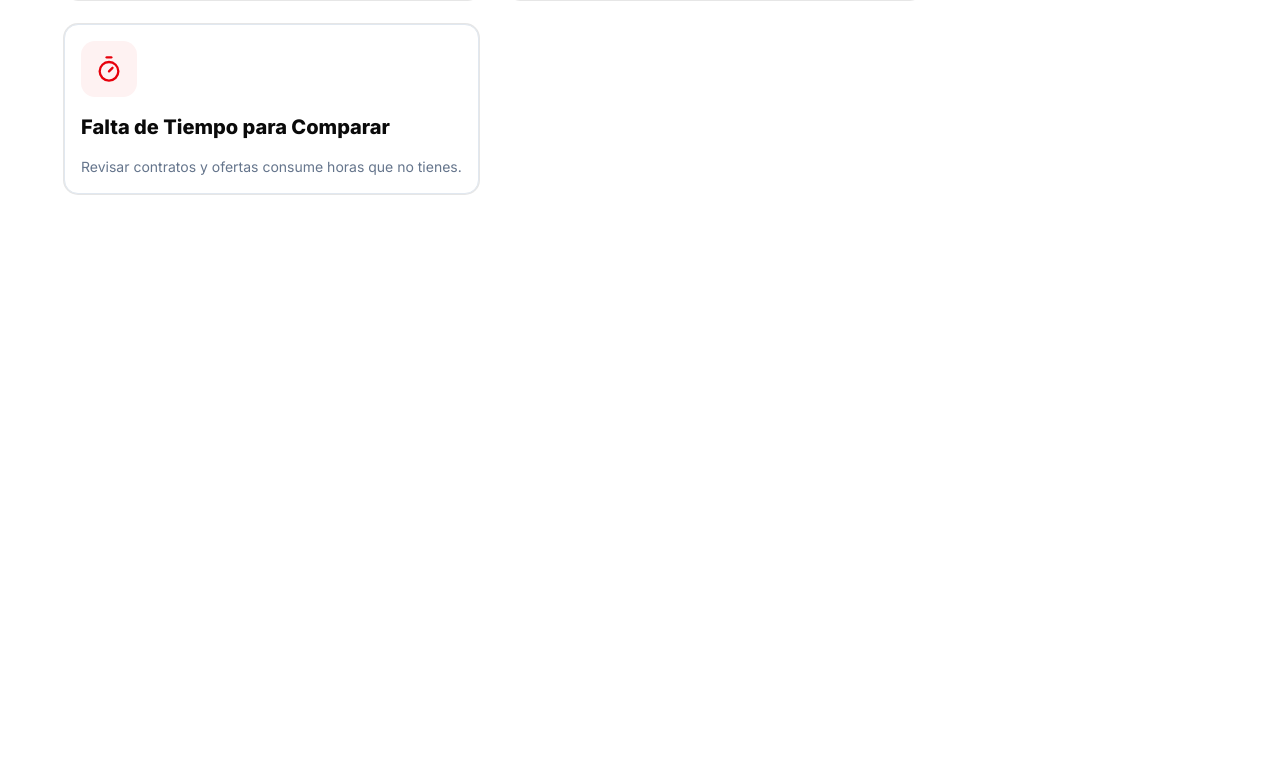
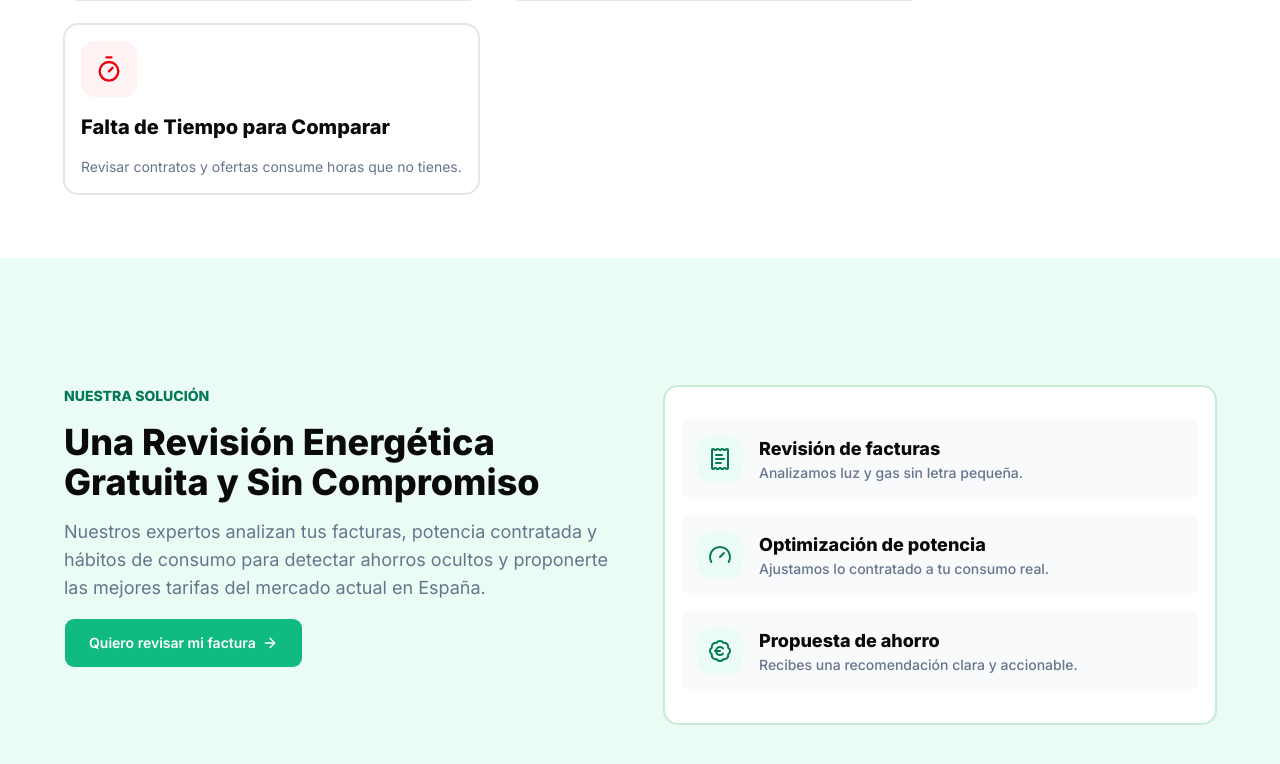
Before and after one commit to babaquero07/ener-ahorro, a Next.js app: page / in a window 1280 px wide. Shown: the part 1350-2114 px from the top of the page. Before the commit the page ends 1608 px from the top, so only its background shows below. Built offline with nearby package versions, Linux system fonts and the light colour scheme.

Commit message:
feat: add Solution component to main page for showcasing energy review services

```diff
--- a/app/page.tsx
+++ b/app/page.tsx
@@ -1,5 +1,6 @@
 import { ClientProblemSection } from "@/components/home/client-problem-section"
 import { Hero } from "@/components/home/hero"
+import { Solution } from "@/components/home/solution"
 import { Metadata } from "next"
 
 export const metadata: Metadata = {
@@ -68,6 +69,7 @@ export default function Page() {
     <main className="flex h-full flex-col">
       <Hero />
       <ClientProblemSection />
+      <Solution />
     </main>
   )
 }
--- /dev/null
+++ b/components/home/solution.tsx
@@ -0,0 +1,91 @@
+import Link from "next/link"
+import { Button } from "@/components/ui/button"
+import {
+  ArrowRightIcon,
+  BadgeEuro,
+  Gauge,
+  LucideIcon,
+  ReceiptText,
+} from "lucide-react"
+import { Card, CardContent } from "@/components/ui/card"
+
+const solutionsCards: {
+  icon: LucideIcon
+  title: string
+  description: string
+}[] = [
+  {
+    icon: ReceiptText,
+    title: "Revisión de facturas",
+    description: "Analizamos luz y gas sin letra pequeña.",
+  },
+  {
+    icon: Gauge,
+    title: "Optimización de potencia",
+    description: "Ajustamos lo contratado a tu consumo real.",
+  },
+  {
+    icon: BadgeEuro,
+    title: "Propuesta de ahorro",
+    description: "Recibes una recomendación clara y accionable.",
+  },
+]
+
+function SolutionCard({
+  data,
+}: {
+  data: { icon: LucideIcon; title: string; description: string }
+}) {
+  const { icon: Icon, title, description } = data
+
+  return (
+    <div className="flex items-center gap-4 rounded-lg bg-[#F8FAFC] p-4">
+      <div className="flex size-11.5 items-center justify-center rounded-xl bg-[#ebfcf4]">
+        <Icon className="size-6 text-[#047857]" />
+      </div>
+
+      <div className="flex flex-col">
+        <h4 className="text-lg font-extrabold">{title}</h4>
+        <p className="font-medium text-muted-foreground">{description}</p>
+      </div>
+    </div>
+  )
+}
+
+export function Solution() {
+  return (
+    <section className="grid w-full grid-cols-2 gap-12 bg-[#ebfcf4] px-16 py-32">
+      <div className="col-span-2 flex flex-col gap-4 md:max-w-157.5 lg:col-span-1">
+        <span className="text-sm font-extrabold text-[#047857]">
+          NUESTRA SOLUCIÓN
+        </span>
+        <h2 className="text-4xl font-extrabold">
+          Una Revisión Energética Gratuita y Sin Compromiso
+        </h2>
+        <p className="text-lg text-muted-foreground">
+          Nuestros expertos analizan tus facturas, potencia contratada y hábitos
+          de consumo para detectar ahorros ocultos y proponerte las mejores
+          tarifas del mercado actual en España.
+        </p>
+        <Link href="#contact">
+          <Button
+            className="cursor-pointer p-6 font-semibold text-white transition-all duration-300 hover:scale-105 hover:bg-primary/90"
+            variant="default"
+          >
+            Quiero revisar mi factura <ArrowRightIcon className="size-4" />
+          </Button>
+        </Link>
+      </div>
+
+      <div className="col-span-2 lg:col-span-1">
+        <Card className="rounded-xl border border-[#BBF7D0]">
+          <CardContent className="flex flex-col gap-4 p-4">
+            {solutionsCards.map((data, index) => (
+              <SolutionCard data={data} key={index} />
+            ))}
+          </CardContent>
+        </Card>
+      </div>
+    </section>
+  )
+}
```
